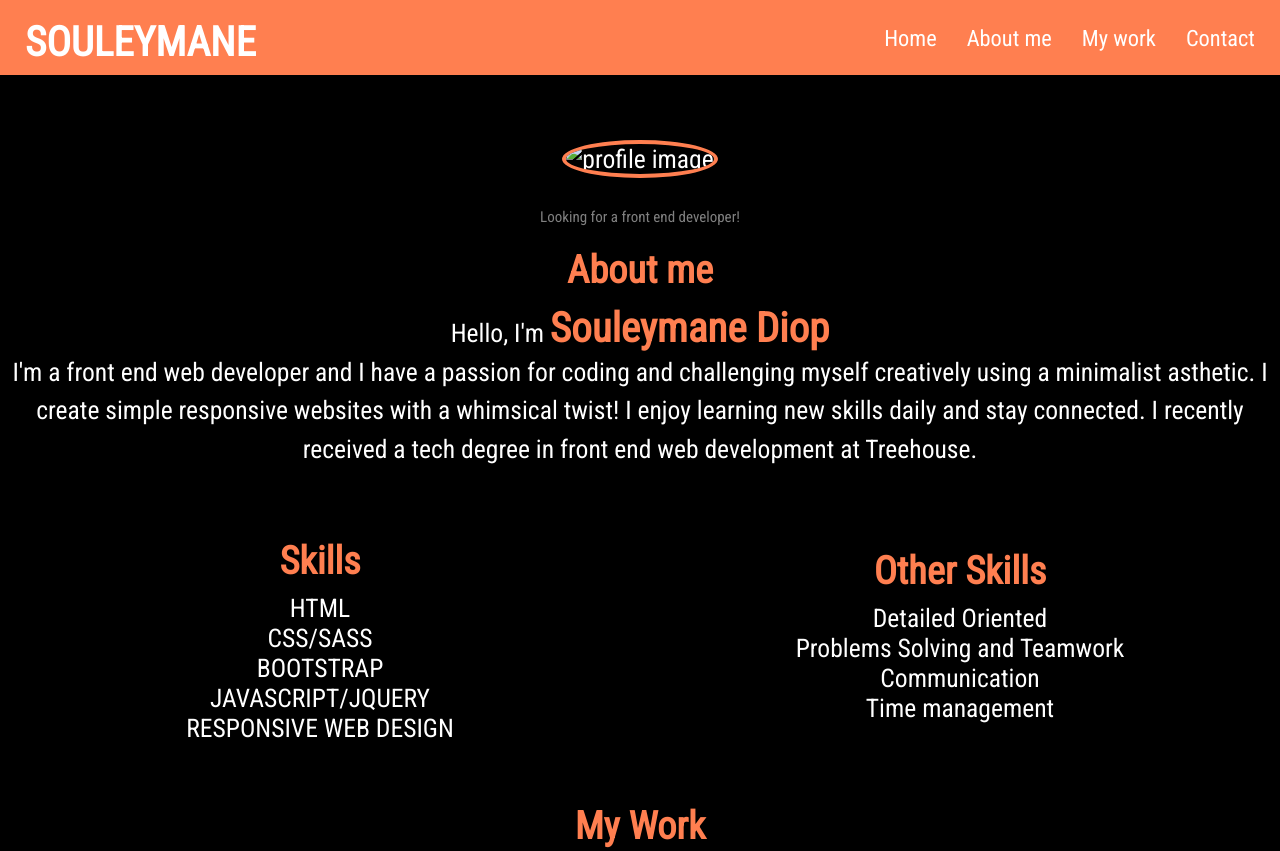
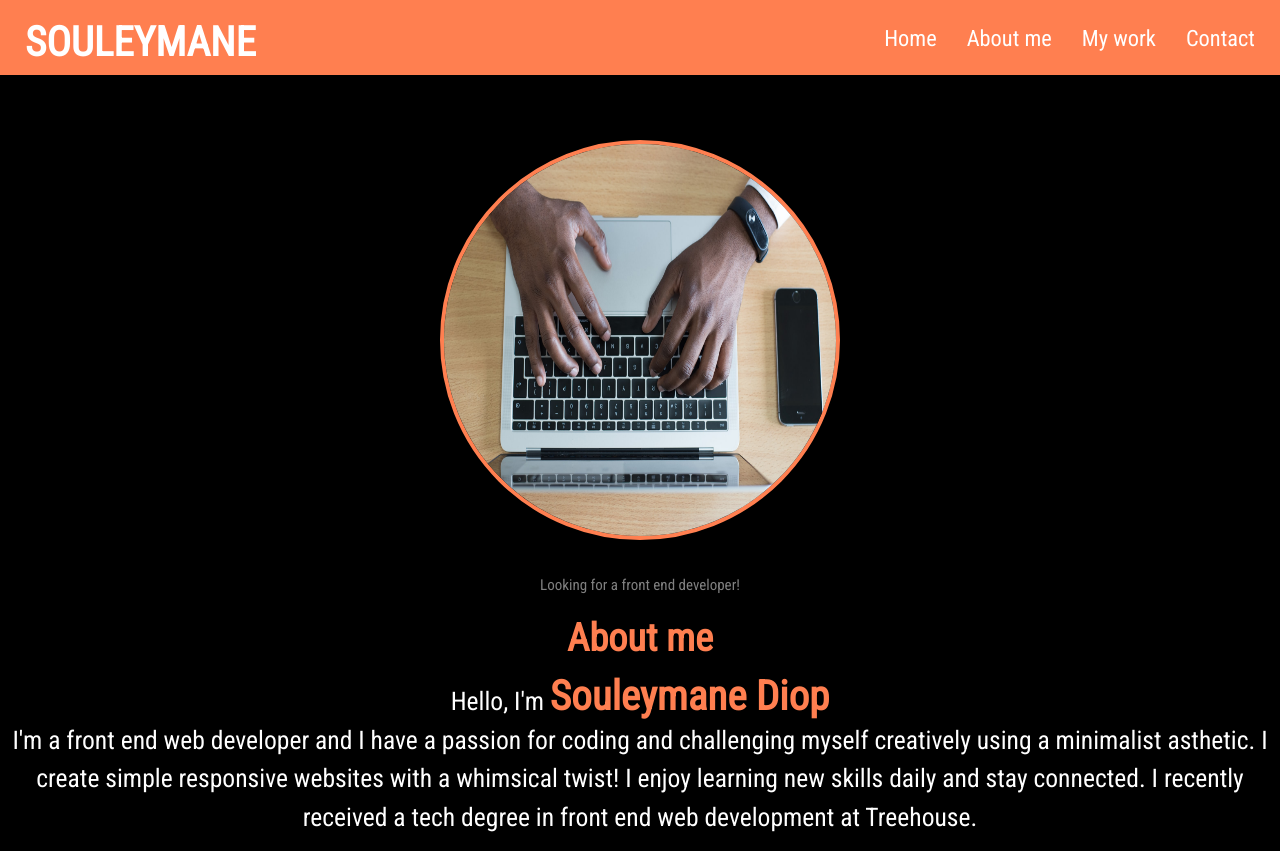
Before and after one commit to Juless-bytes/Techdegree-project-9, a plain HTML site: page index.html in a window 1280 px wide. Shown: the top 851 px of the page. Drawn offline with Linux system fonts and the light colour scheme.

Commit message:
final commit

```diff
--- a/index.html
+++ b/index.html
@@ -25,7 +25,7 @@
         </div>
 
         <div class="avatar">
-            <img src="/avatar.jpeg" class="image" alt="profile image" width="150px" height="150px">
+            <img src="images/profile.jpg" class="image" alt="profile image" width="150px" height="150px">
         </div>
 
         <p class="text">Looking for a front end developer!</p>
```
Also changed, not shown: images/profile.jpg (added).
